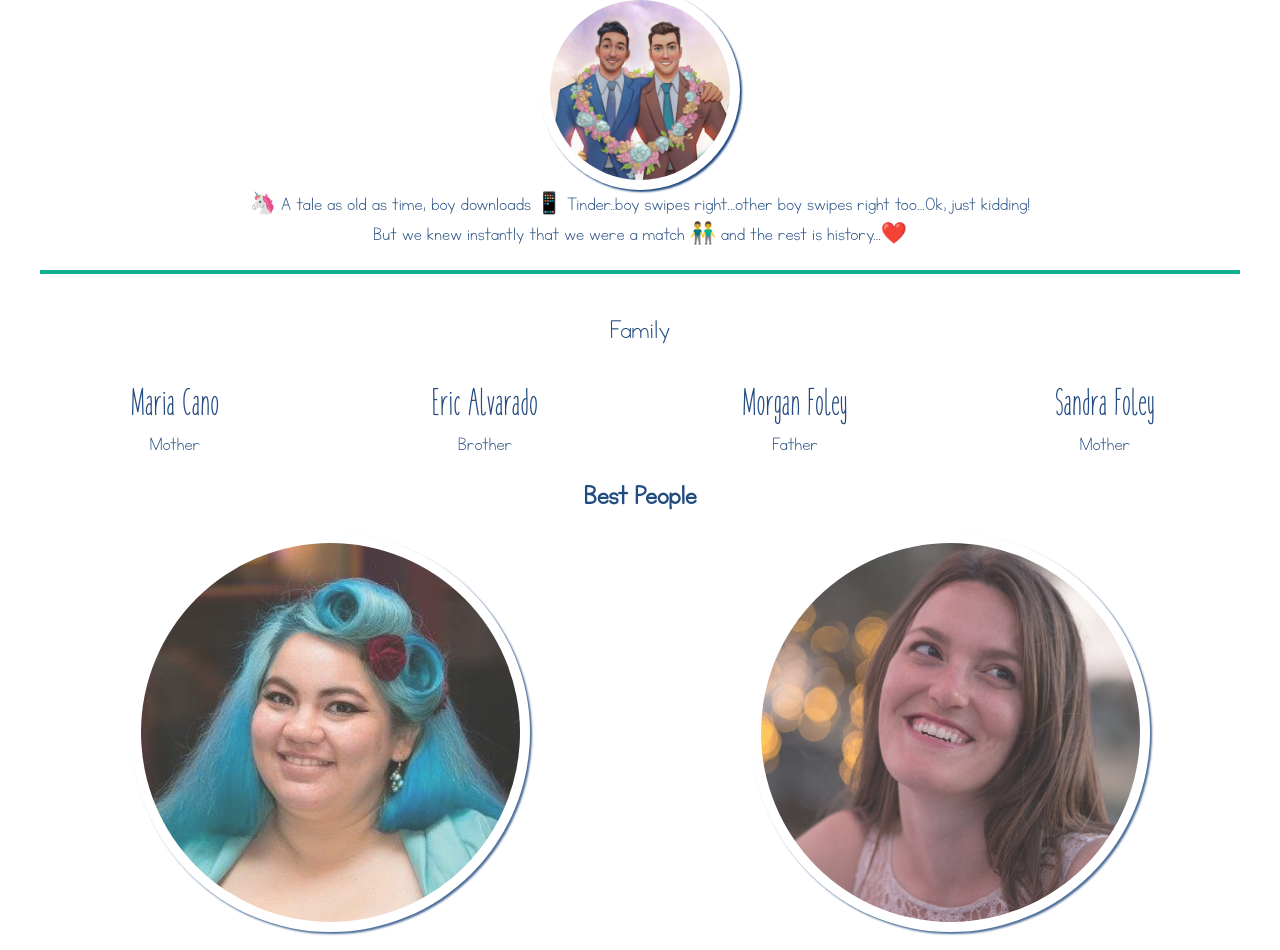
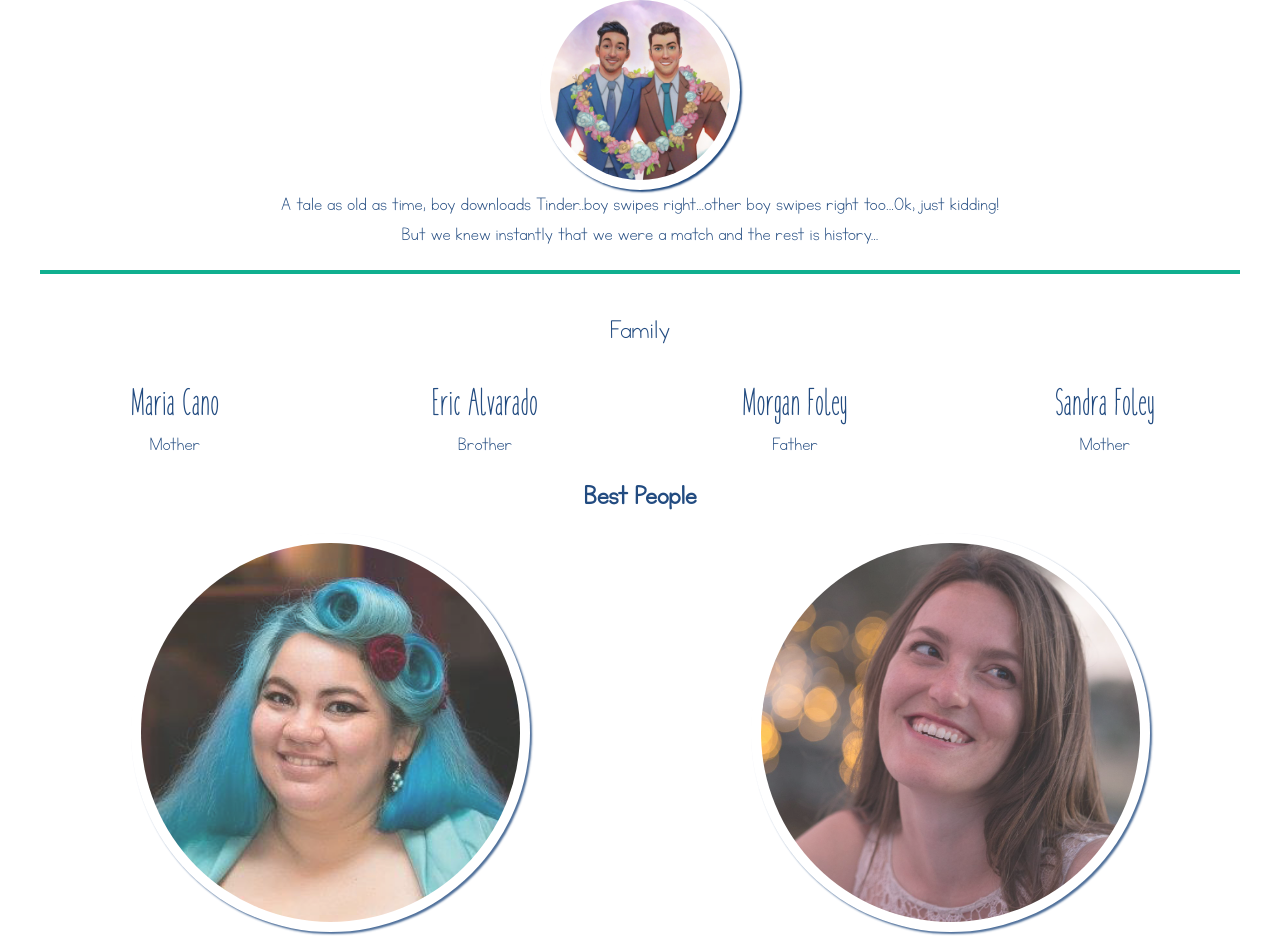
Before and after one commit to marcodarko/mywedding, a React (Create React App) app: page /party in a window 1280 px wide. Shown: the part 780-1730 px from the top of the page. Built offline with nearby package versions, Linux system fonts and the light colour scheme.

Commit message:
alt added to pics

```diff
--- a/src/Components/PartyContainer.js
+++ b/src/Components/PartyContainer.js
@@ -22,8 +22,8 @@ export default class MainWrapper extends React.Component {
           <hr/>
           <h2 className="titleFont blueText">How We Met</h2>
           <img src="./images/us.jpg" height="200px" className="roundPic"/>
-          <p>🦄 A tale as old as time, boy downloads 📱 Tinder..boy swipes right...other boy swipes right too...Ok, just kidding!
-          <br/>But we knew instantly that we were a match 👬 and the rest is history...❤️</p>
+          <p>A tale as old as time, boy downloads Tinder..boy swipes right...other boy swipes right too...Ok, just kidding!
+          <br/>But we knew instantly that we were a match  and the rest is history...</p>
           <p></p>
 
           <hr/>
--- a/src/Components/Schedule.js
+++ b/src/Components/Schedule.js
@@ -14,7 +14,7 @@ export default class Schedule extends React.Component {
       	<h2 className='titleFont bold'>SCHEDULE</h2>
        <p>Saturday May 19, 2018</p>
        <hr/>
-	   <img src="./images/pano.jpg" width="100%" className="rounded"/>
+	   <img src="./images/pano.jpg" width="100%" className="rounded" alt="panorama"/>
        <p>Carlsbad beach happens to be the perfect place to gather and welcome you all to our wedding celebration!
        <br/>This is a casual gathering, and we would love to see you there. We hope you'll join us in witnessing and celebrating our commitment to one another.
        <br/>We know that we would love to see everyone we love so much celebrate with us.</p>
@@ -66,7 +66,7 @@ export default class Schedule extends React.Component {
       	</div>
 
       	<div className="padding20 col-xl-12 col-lg-12 col-md-12 col-sm-12 col-xs-12 text-center">
-		  <img src="./images/pano2.jpg" width="100%" className="rounded"/>
+		  <img src="./images/pano2.jpg" width="100%" className="rounded" alt="attire"/>
         <hr/>
           <h2 className='titleFont bold'><span className="glyphicon glyphicon-sunglasses greenText" aria-hidden="true"></span> ATTIRE</h2>
 
```
